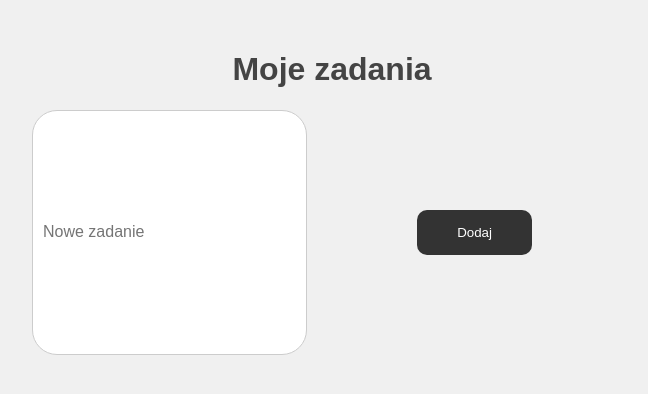
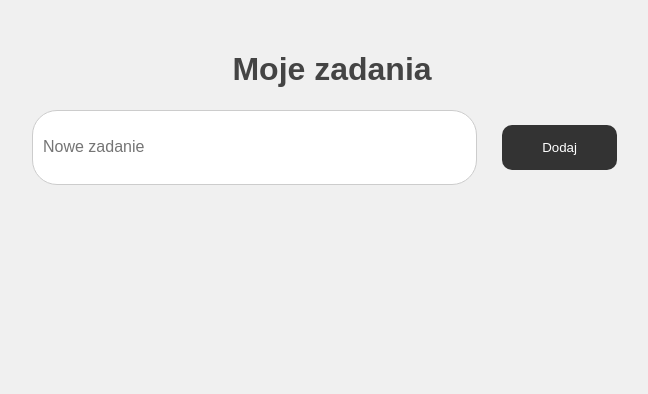
Before and after one commit to f3lipe15/todo-app, a Flask app: page / in a window 1280 px wide. Shown: the top 394 px of the page, without its empty margins (308-956 px from the left). Run offline with Flask 3, Linux system fonts and the light colour scheme; data that the repository does not hold is empty.

Commit message:
Poprawiono marginesy w button

```diff
--- a/app/static/style.css
+++ b/app/static/style.css
@@ -27,7 +27,7 @@
 }
 
 .btn {
-    margin: 100px;
+    margin: 15px;
     padding: 15px 40px;
     border: none;
     outline: none;
```
